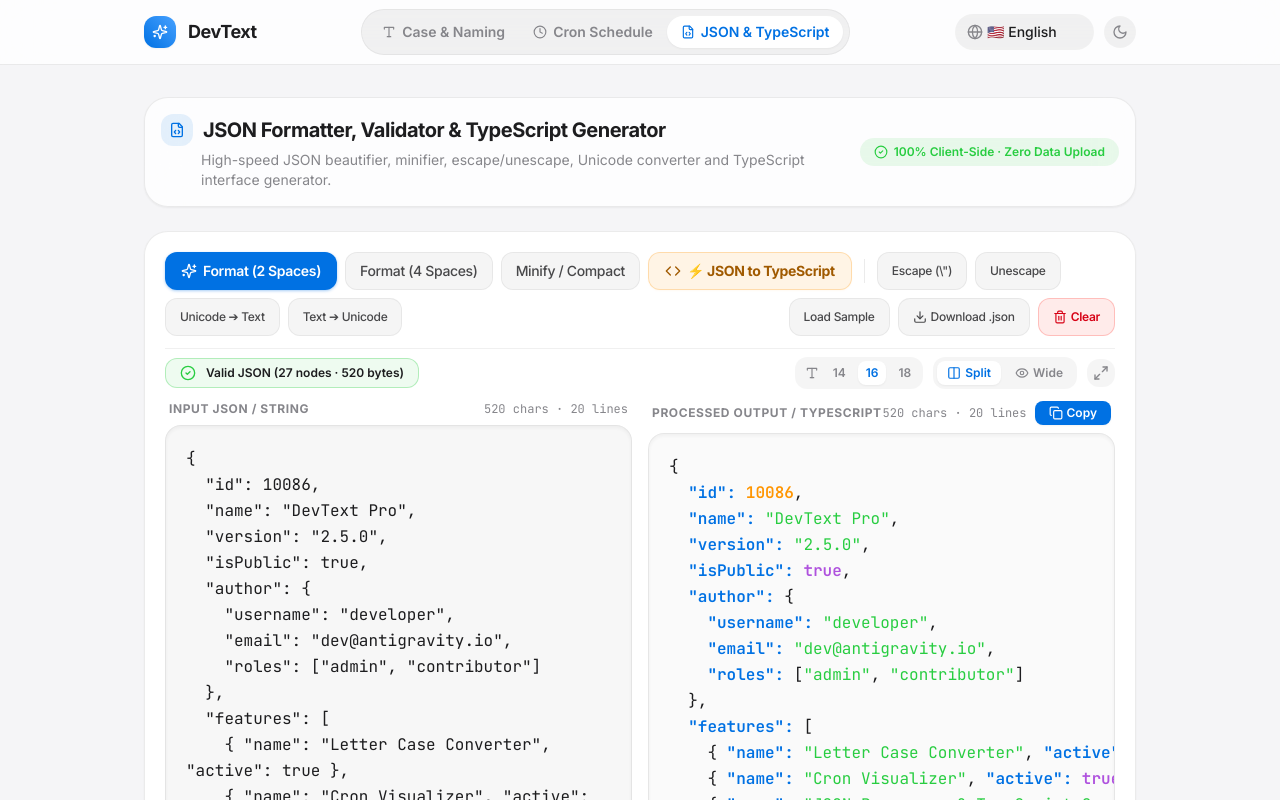
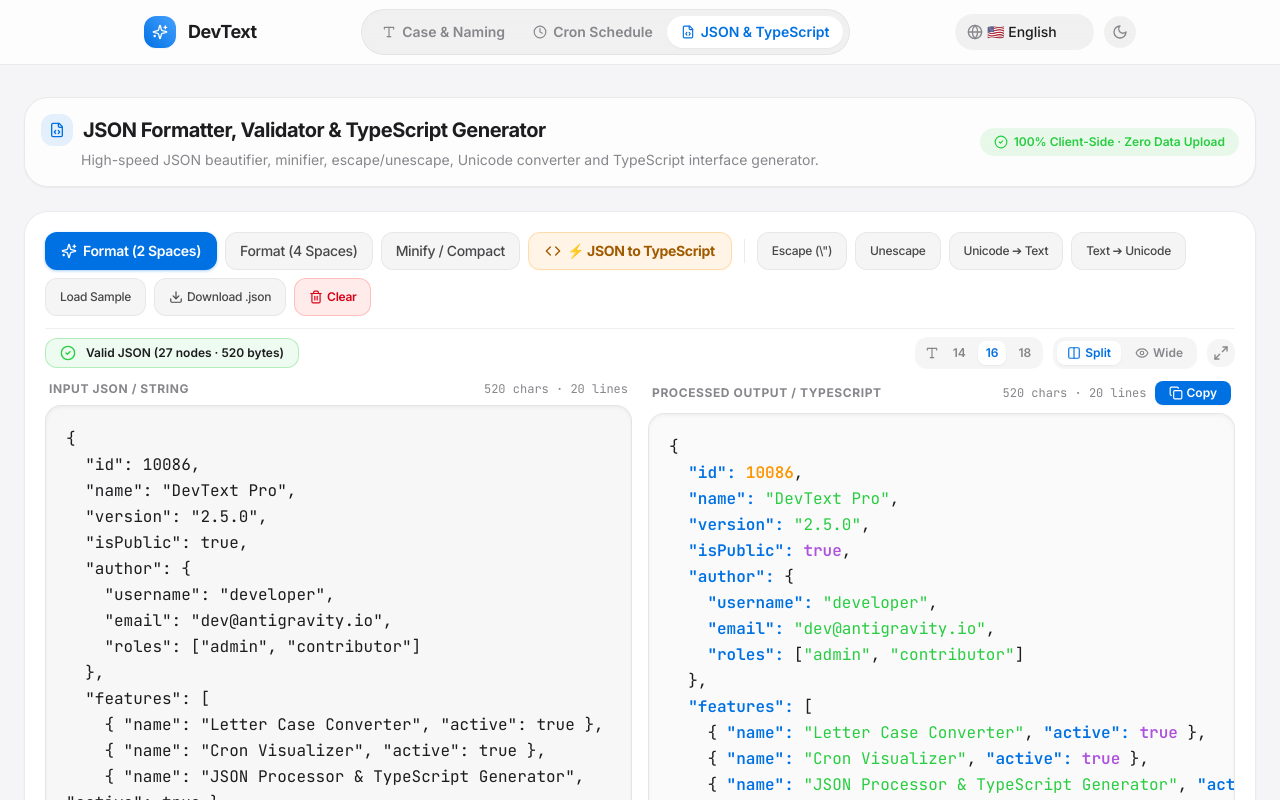
Before and after one commit to mrqikear/dev-tool, a React (Vite) app: page / in a window 1280 px wide. Both pictures are taken after a click on the button "JSON & TypeScript". Shown: the top 800 px of the page. Built offline with nearby package versions, Linux system fonts and the light colour scheme.

Commit message:
style(json): expand main container width to 1720px for ultra-wide dual-column split view

```diff
--- a/src/App.tsx
+++ b/src/App.tsx
@@ -228,7 +228,9 @@
       </header>
 
       {/* 主工作区 */}
-      <main className="flex-1 max-w-5xl w-full mx-auto px-4 py-8 space-y-6">
+      <main className={`flex-1 w-full mx-auto px-3 sm:px-6 py-6 sm:py-8 space-y-6 transition-all duration-300 ${
+        activeTool === 'json' ? 'max-w-7xl 2xl:max-w-[1720px]' : 'max-w-5xl'
+      }`}>
         {/* 工具组件渲染 */}
         {activeTool === 'case' && (
           <CaseConverter locale={locale} showToast={showToast} />
--- a/src/components/JsonProcessor.tsx
+++ b/src/components/JsonProcessor.tsx
@@ -484,9 +484,9 @@
                   value={input}
                   onChange={(e) => setInput(e.target.value)}
                   placeholder={t.inputPlaceholder}
-                  rows={isFullscreen ? 30 : 20}
+                  rows={isFullscreen ? 30 : 22}
                   spellCheck={false}
-                  className={`w-full p-5 font-mono ${fontSizeClass} rounded-2xl bg-black/[0.03] dark:bg-white/[0.05] border transition-all focus:outline-none focus:ring-2 shadow-inner ${
+                  className={`w-full p-5 font-mono ${fontSizeClass} rounded-2xl bg-black/[0.03] dark:bg-white/[0.05] border transition-all focus:outline-none focus:ring-2 shadow-inner min-h-[500px] ${
                     isFullscreen ? 'h-full min-h-0 flex-1 resize-none' : 'resize-y'
                   } ${
                     validation.isValid || !input.trim()
@@ -521,8 +521,8 @@
               <div className={`relative ${isFullscreen ? 'flex-1 min-h-0 flex flex-col' : ''}`}>
                 {showHighlighted ? (
                   <div
-                    className={`w-full p-5 font-mono ${fontSizeClass} rounded-2xl bg-black/[0.02] dark:bg-white/[0.03] border border-black/[0.08] dark:border-white/[0.12] overflow-x-auto overflow-y-auto whitespace-pre selection:bg-[#0071E3]/20 shadow-inner ${
-                      isFullscreen ? 'h-full min-h-0 flex-1' : 'min-h-[460px] max-h-[600px]'
+                    className={`w-full p-5 font-mono ${fontSizeClass} rounded-2xl bg-black/[0.02] dark:bg-white/[0.03] border border-black/[0.08] dark:border-white/[0.12] overflow-x-auto overflow-y-auto whitespace-pre selection:bg-[#0071E3]/20 shadow-inner min-h-[500px] ${
+                      isFullscreen ? 'h-full min-h-0 flex-1' : 'max-h-[720px]'
                     }`}
                     dangerouslySetInnerHTML={{ __html: highlightedHtml }}
                   />
@@ -531,9 +531,9 @@
                     value={output || input}
                     readOnly
                     placeholder={t.outputPlaceholder}
-                    rows={isFullscreen ? 30 : 20}
+                    rows={isFullscreen ? 30 : 22}
                     spellCheck={false}
-                    className={`w-full p-5 font-mono ${fontSizeClass} rounded-2xl bg-black/[0.02] dark:bg-white/[0.03] border border-black/[0.08] dark:border-white/[0.12] text-[#0071E3] dark:text-[#2997FF] focus:outline-none selection:bg-[#0071E3]/20 shadow-inner ${
+                    className={`w-full p-5 font-mono ${fontSizeClass} rounded-2xl bg-black/[0.02] dark:bg-white/[0.03] border border-black/[0.08] dark:border-white/[0.12] text-[#0071E3] dark:text-[#2997FF] focus:outline-none selection:bg-[#0071E3]/20 shadow-inner min-h-[500px] ${
                       isFullscreen ? 'h-full min-h-0 flex-1 resize-none' : 'resize-y'
                     }`}
                   />
```
